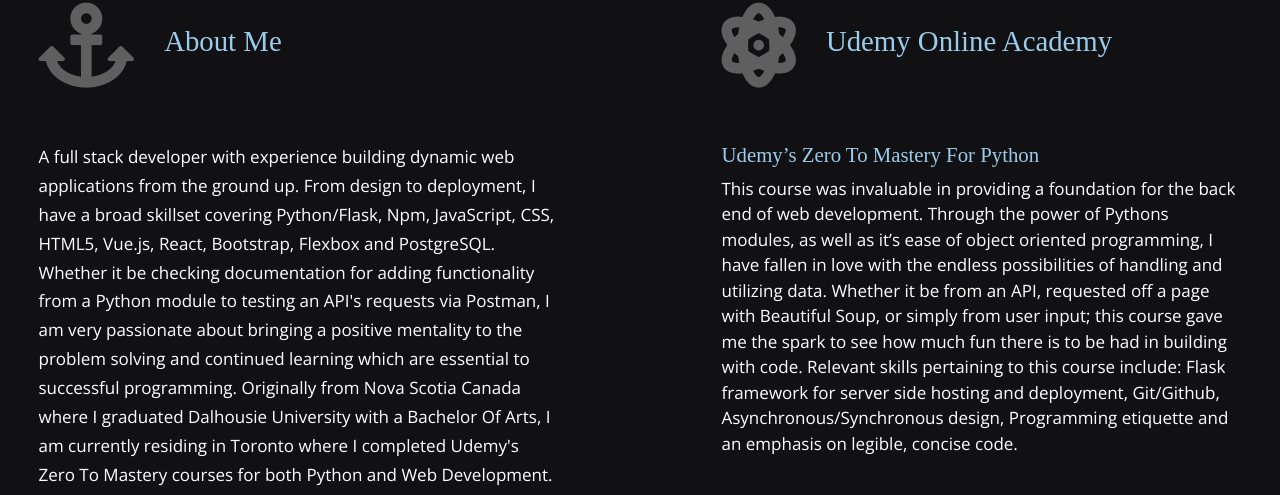
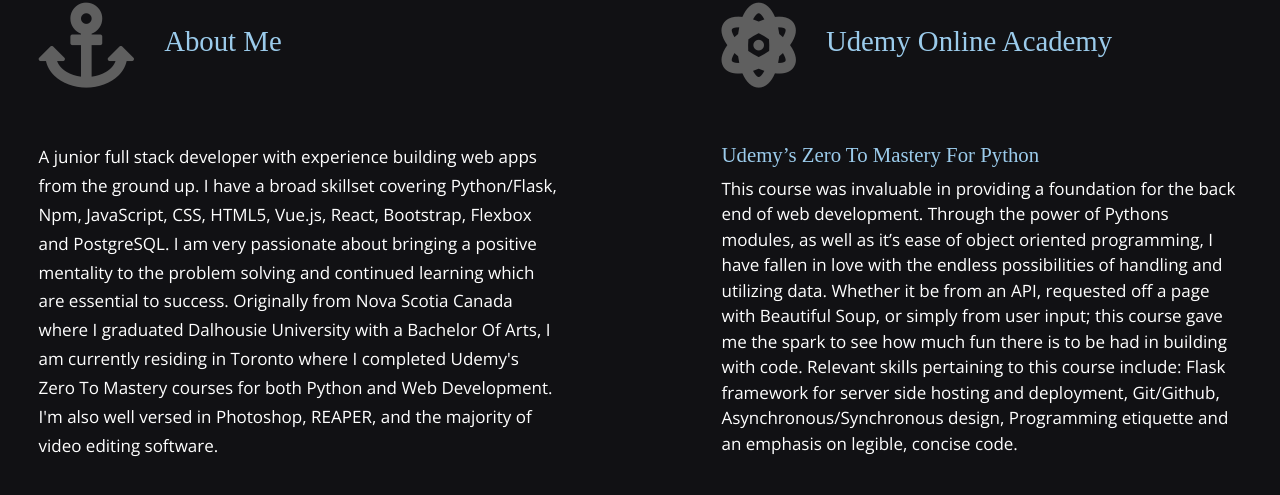
Before and after one commit to Kapitolos/PortfolioThomas, a plain HTML site: page index.html in a window 1280 px wide. Shown: the part 762-1257 px from the top of the page. Drawn offline with nearby package versions, Linux system fonts and the light colour scheme.

Commit message:
Update index.html

```diff
--- a/index.html
+++ b/index.html
@@ -99,13 +99,10 @@
             <h3 class="tm-feature-h">About Me</h3>
           </header>
           <p>
-           A full stack developer with experience building dynamic web applications from the ground up. From design to deployment, I have a broad skillset
-           covering Python/Flask, Npm, JavaScript, CSS, HTML5, Vue.js, React, Bootstrap, Flexbox and PostgreSQL. Whether it be checking documentation for
-           adding functionality from
-           a Python module to testing an API's requests via Postman, I am very passionate about bringing a positive mentality to the problem solving and
-           continued learning which are essential to successful programming.
-           Originally from Nova Scotia Canada where I graduated Dalhousie University with a Bachelor Of Arts, I am currently residing in Toronto where I
-           completed Udemy's Zero To Mastery courses for both Python and Web Development.
+      	A junior full stack developer with experience building web apps from the ground up. I have a broad skillset covering Python/Flask, Npm, JavaScript, CSS, HTML5, Vue.js,
+	React, Bootstrap, Flexbox and PostgreSQL. I am very passionate about bringing a positive mentality to the problem solving and continued learning which are essential to
+	success. Originally from Nova Scotia Canada where I graduated Dalhousie University with a Bachelor Of Arts, I am currently residing in Toronto where I completed Udemy's
+	Zero To Mastery courses for both Python and Web Development. I'm also well versed in Photoshop, REAPER, and the majority of video editing software.
           </p>
           <p>
             <a href="https://github.com/Kapitolos/">
```
